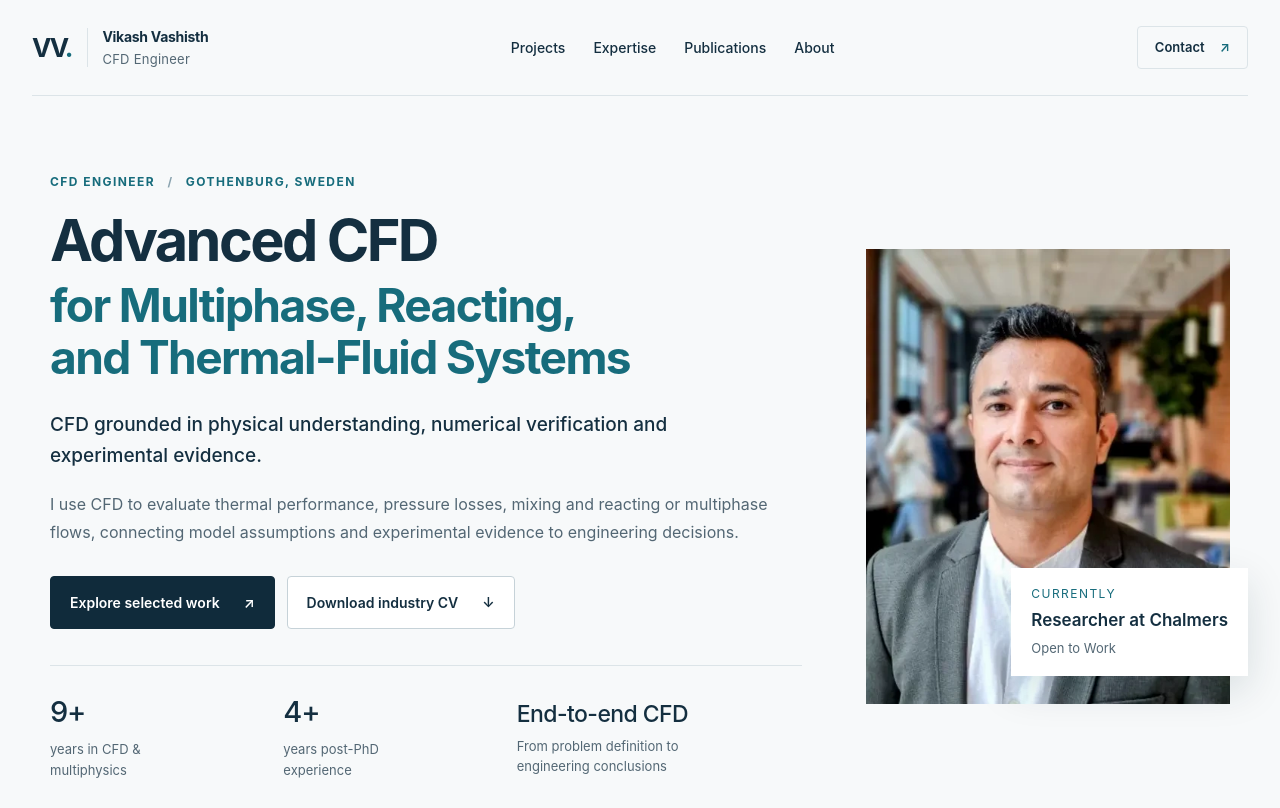
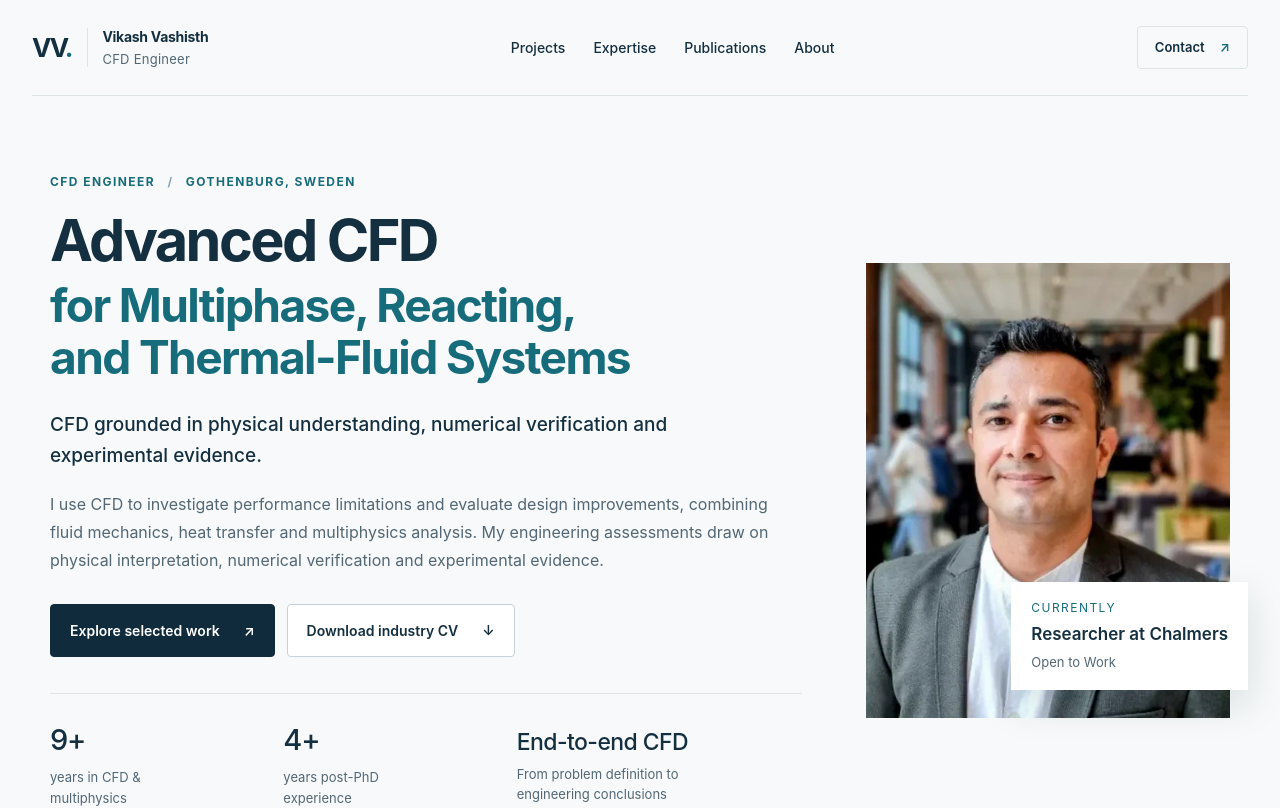
Before and after one commit to vikashvashisth/vikashvashisth.github.io, a Next.js app: page / in a window 1280 px wide. Shown: the top 808 px of the page. Built offline with nearby package versions, Linux system fonts and the light colour scheme.

Commit message:
Update homepage engineering introduction with approved wording

```diff
--- a/app/page.tsx
+++ b/app/page.tsx
@@ -42,7 +42,7 @@ export default function Home() {
           <p className="eyebrow">CFD Engineer <span aria-hidden="true">/</span> Gothenburg, Sweden</p>
           <h1 id="hero-title">Advanced CFD <span>for Multiphase, Reacting, and Thermal-Fluid Systems</span></h1>
           <p className="lede"><strong>CFD grounded in physical understanding, numerical verification and experimental evidence.</strong></p>
-          <p className="hero-detail">I use CFD to evaluate thermal performance, pressure losses, mixing and reacting or multiphase flows, connecting model assumptions and experimental evidence to engineering decisions.</p>
+          <p className="hero-detail">I use CFD to investigate performance limitations and evaluate design improvements, combining fluid mechanics, heat transfer and multiphysics analysis. My engineering assessments draw on physical interpretation, numerical verification and experimental evidence.</p>
           <div className="hero-actions">
             <a className="button primary" href="#projects">Explore selected work <span aria-hidden="true">↗</span></a>
             <a className="button secondary" href="/Vikash_Vashisth_CV.pdf?v=20261019-cv" download="Vikash_Vashisth_CV.pdf">Download industry CV <span aria-hidden="true">↓</span></a>
```
